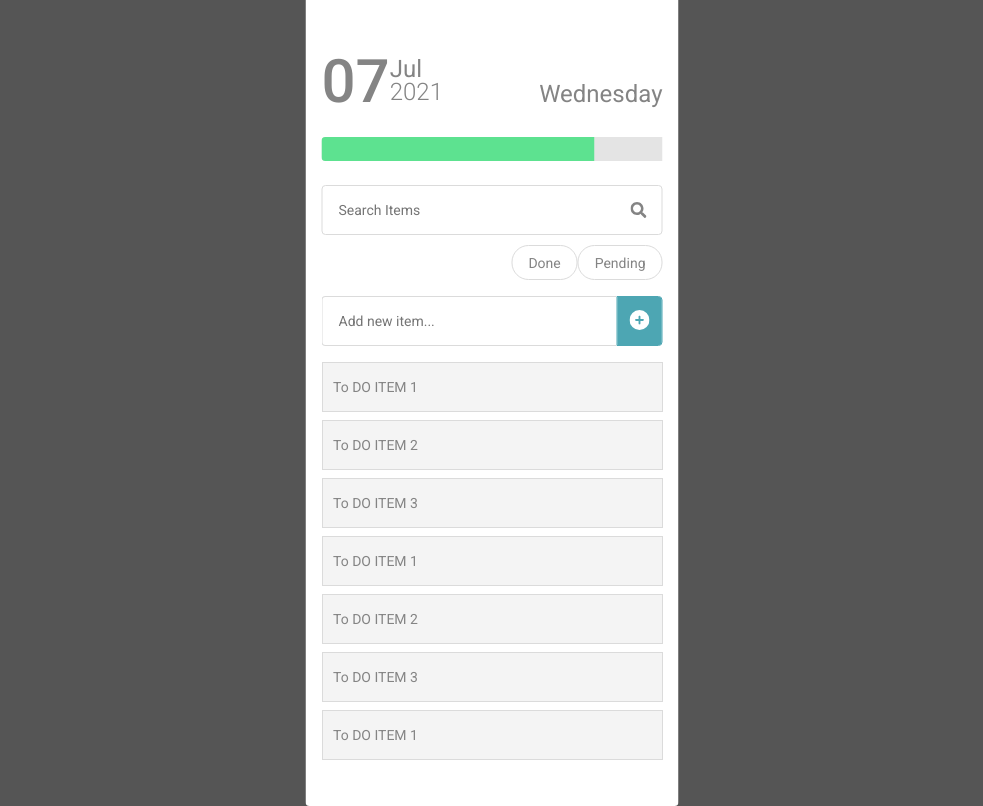
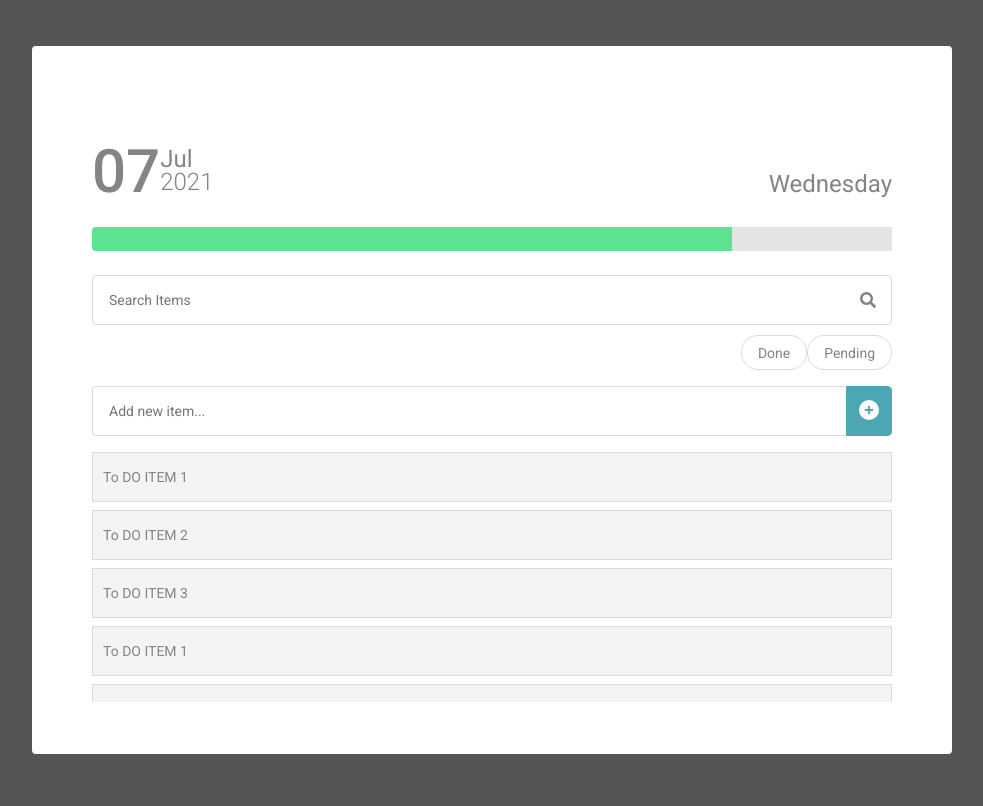
Before and after one commit to JoaoVitorOtavio/progress-to-do-list, a React (Create React App) app: page / in a window 1280 px wide. Shown: the whole page, without its empty margins (148-1131 px from the left). Built offline with nearby package versions, Linux system fonts and the light colour scheme.

Commit message:
Adicionando responsividade para desktop entre outros

```diff
--- a/src/styles.ts
+++ b/src/styles.ts
@@ -12,6 +12,12 @@ export const Container = styled.main`
   background: #ffffff 0% 0% no-repeat padding-box;
   border-radius: 4px;
   opacity: 1;
+
+  @media (min-width: 800px) {
+    width: 800px;
+    height: 600px;
+    padding: 54px 60px;
+  }
 `;
 
 export const DataContainer = styled.div`
@@ -184,6 +190,10 @@ export const ItemContainer = styled.div`
   scrollbar-width: none;
 
   -ms-overflow-style: none;
+
+  @media (min-width: 800px) {
+    max-height: 250px;
+  }
 `;
 
 export const ToDoItem = styled.div`
```
